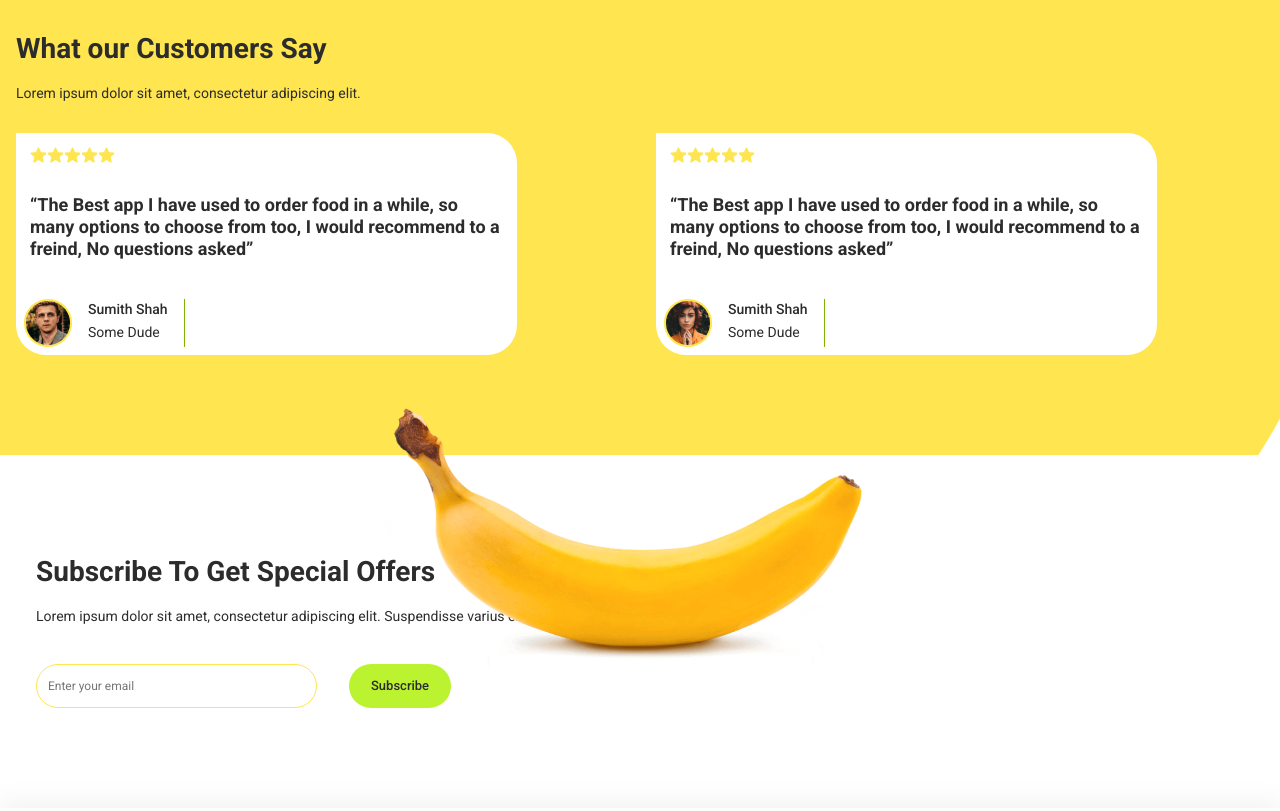
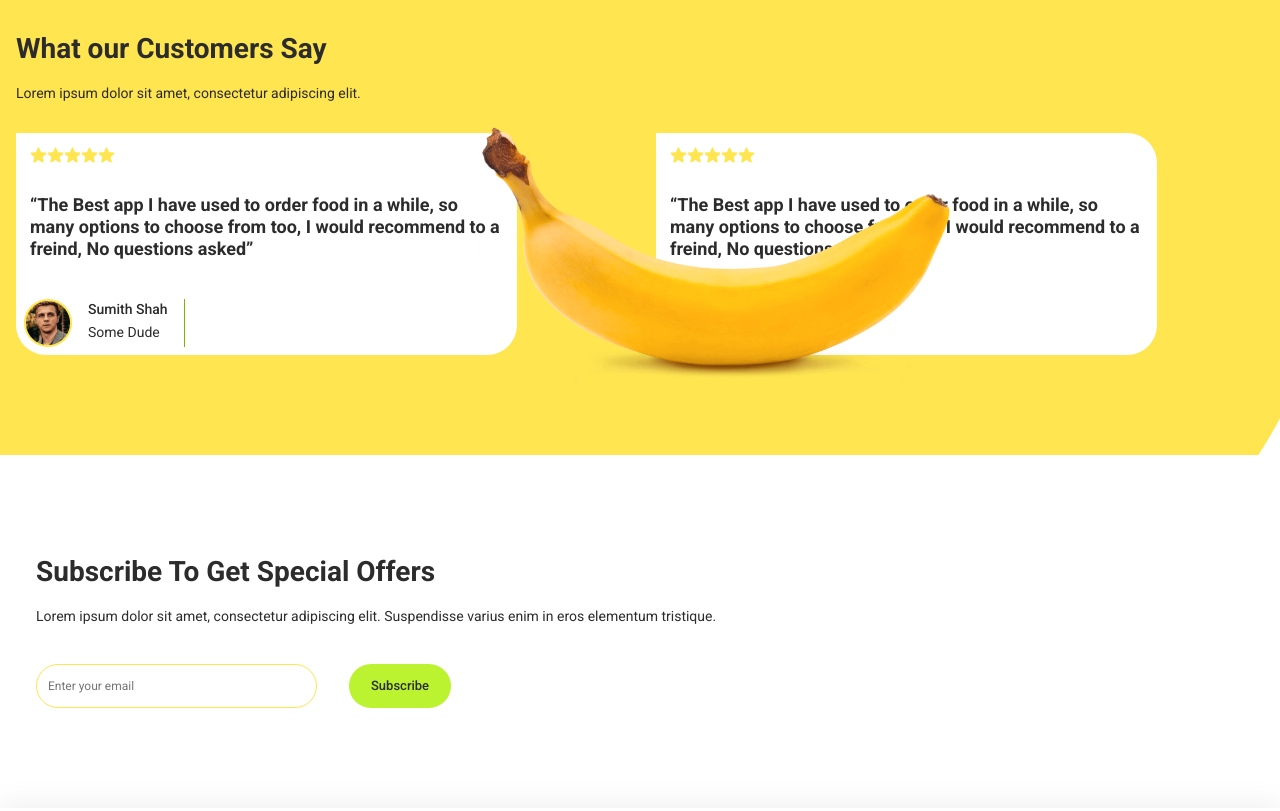
Before and after one commit to Tanya8135/food-sta2, a plain HTML site: page index.html in a window 1280 px wide. Shown: the part 2660-3471 px from the top of the page. Drawn offline with nearby package versions, Linux system fonts and the light colour scheme.

Commit message:
No!!!
не справилась с центрированием  элемента (банан).

```diff
--- a/index.html
+++ b/index.html
@@ -449,12 +449,8 @@
               </div>
             </article>
           </div>
-        </div>
-      </section>
 
-      <!-- Subscribe -->
-      <section class="subscribe section">
-        <div class="container">
+<div class="img-box">
           <div class="banana-img">
             <img srcset="./images/320/banana_161.png 161w,
             ./images/768/banana_281.png 281w,
@@ -466,6 +462,24 @@
             sizes="(min-width: 1240px) 546px, (min-width: 768px) 281px, (min-width: 320px) 161px, 100vw"
             src="./images/320/banana_161.png" alt="Banana" />
           </div>
+</div>
+        </div>
+      </section>
+
+      <!-- Subscribe -->
+      <section class="subscribe section">
+        <div class="container">
+          <!-- <div class="banana-img">
+            <img srcset="./images/320/banana_161.png 161w,
+            ./images/768/banana_281.png 281w,
+            ./images/1280/banana_546.png 546w,
+            ./images/320/banana@2_161.png 322w,
+            ./images/768/banana@2_281.png 562w,
+            ./images/1280/banana@2_546.png 1092w"
+
+            sizes="(min-width: 1240px) 546px, (min-width: 768px) 281px, (min-width: 320px) 161px, 100vw"
+            src="./images/320/banana_161.png" alt="Banana" />
+          </div> -->
 
           <h2 class="subscribe-title">Subscribe To Get Special Offers</h2>
           <p class="subscribe-text">
@@ -473,6 +487,7 @@
             elementum tristique.
           </p>
 
+          <!-- Email (subscribe) -->
           <div class="subscribe-form">
             <form name="subscribe-form" autocomplete="on" novalidate>
               <div class="form-flex">
@@ -525,7 +540,7 @@
           </nav>
         </div>
 
-        <!-- form (footer) -->
+        <!-- email (footer) -->
         <div class="subscribe-form">
           <form name="subscribe-form" autocomplete="on" novalidate>
             <div class="form-flex">
--- a/sass/components/_clients.scss
+++ b/sass/components/_clients.scss
@@ -30,6 +30,7 @@
   //   display: flex;
   //   flex-direction: column;
   //   justify-content: center;
+
   padding-top: 60px;
   background-repeat: no-repeat;
   background-size: cover;
@@ -37,6 +38,7 @@
 }
 
 .clients-box {
+  position: relative;
   margin: 0;
 }
 
@@ -147,3 +149,14 @@
   margin-left: 16px;
   margin-bottom: 8px;
 }
+
+// Banana
+.banana-img {
+  position: absolute;
+  // max-width: 161px;
+  bottom: -10%;
+  right: 20%;
+
+  // top: 0%;
+  // left: 28%;
+}
--- a/sass/components/_subscribe.scss
+++ b/sass/components/_subscribe.scss
@@ -12,12 +12,12 @@ line-height: 1.1;
   padding-bottom: 40px;
 }
 
-.banana-img {
-    position: absolute;
-    max-width: 161px;
-    top: -15%;
-    left: 28%;
-}
+// .banana-img {
+//   position: absolute;
+//   max-width: 161px;
+//   top: -15%;
+//   left: 28%;
+// }
 
 .subscribe-form {
   @include tablet {
```
Also changed, not shown: css/main.css, css/main.min.css, 2 other files. Lines whose indentation alone changed are shown as unchanged.
